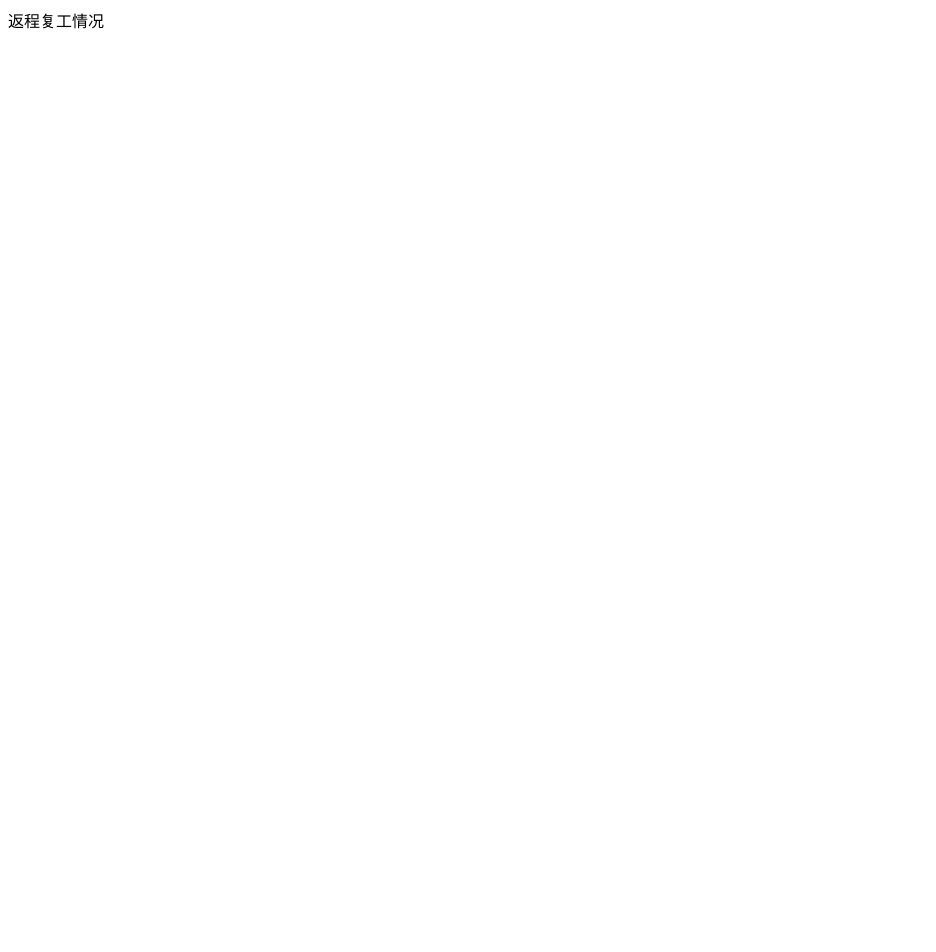
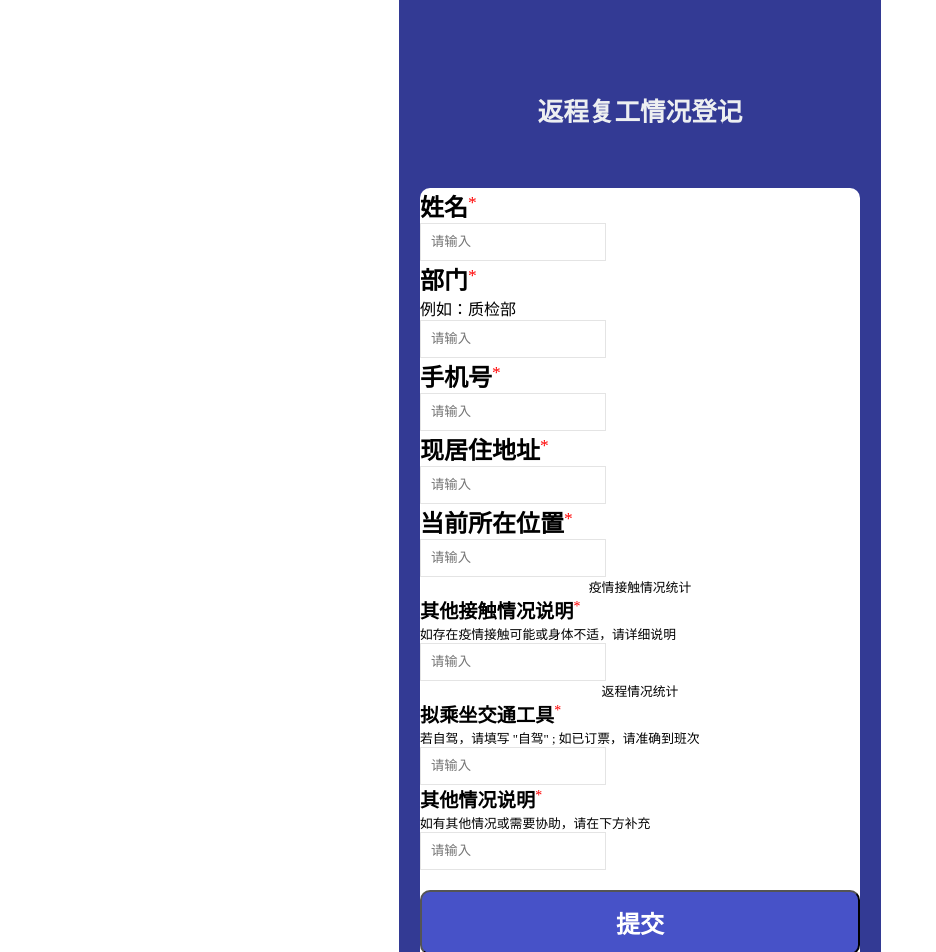
Before and after one commit to tenshinotubasa/ReturingToWork, a React (Create React App) app: page / in a window 1280 px wide. Shown: the top 952 px of the page, without its empty margins (0-936 px from the left). Before the commit the page ends 800 px from the top, so only its background shows below. Built offline with nearby package versions, Linux system fonts and the light colour scheme.

Commit message:
添加相关组件

```diff
--- a/src/App.js
+++ b/src/App.js
@@ -1,10 +1,20 @@
 import React, {Component} from 'react';
+import Person from './Person'
+import TouchStat from './TouchStat'
+import BackStat from './BackStat'
+import './style.css'
 
 class App extends Component {
     render() {
         return (
-            <div>
-                返程复工情况
+            <div className="back">
+                <p className="title0">返程复工情况登记</p>
+                <div className="content">
+                    <Person />
+                    <TouchStat />
+                    <BackStat />
+                    <button className="SubmitBtn">提交</button>
+                </div>
             </div>
         )
     }
--- /dev/null
+++ b/src/BackStat.js
@@ -0,0 +1,21 @@
+import React, { Component } from 'react';
+import './style.css'
+import InfoItem from './subcomp/InfoItem'
+
+class BackStat extends Component {
+    constructor(props) {
+        super(props);
+        this.state = {  }
+    }
+    render() {
+        return (
+            <div className="title2">
+                返程情况统计
+                <InfoItem Name="拟乘坐交通工具" Tip='若自驾，请填写 "自驾" ; 如已订票，请准确到班次'/>
+                <InfoItem Name="其他情况说明" Tip="如有其他情况或需要协助，请在下方补充"/>
+            </div>
+         );
+    }
+}
+
+export default BackStat;
--- /dev/null
+++ b/src/Person.js
@@ -0,0 +1,25 @@
+import React, { Component } from 'react';
+import './style.css';
+import InfoItem from './subcomp/InfoItem'
+
+class Person extends Component {
+    constructor(props) {
+        super(props);
+        this.state = {  }
+    }
+    render() {
+        return (
+            <div >
+                <InfoItem Name="姓名" />
+                <InfoItem Name="部门" Tip="例如：质检部"/>
+                <InfoItem Name="手机号" />
+                <InfoItem Name="现居住地址" />
+                <InfoItem Name="当前所在位置" />
+            </div>
+         );
+    }
+}
+
+
+
+export default Person;
--- /dev/null
+++ b/src/TouchStat.js
@@ -0,0 +1,20 @@
+import React, { Component } from 'react';
+import './style.css'
+import InfoItem from './subcomp/InfoItem'
+
+class TouchStat extends Component {
+    constructor(props) {
+        super(props);
+        this.state = {  }
+    }
+    render() {
+        return (
+            <div className="title2">
+                <div>疫情接触情况统计</div>
+                <InfoItem Name="其他接触情况说明" Tip="如存在疫情接触可能或身体不适，请详细说明"/>
+            </div>
+         );
+    }
+}
+
+export default TouchStat;
--- /dev/null
+++ b/src/style.css
@@ -0,0 +1,89 @@
+*{
+    font-family:"Times New Roman", Times, serif;
+    margin: 0;
+    padding: 0;
+}
+
+body{
+    font-size: 100%;
+}
+
+/* 文本信息 */
+
+.title0{
+    display: block;
+    color: rgb(237,239,241);
+    font-size: 1.6em;
+    text-align: center;
+    margin: 90px auto 60px auto;
+    font-weight: bold;
+}
+
+.title1{
+    display: block;
+    color: rgb(69, 81, 200);
+    font-size: 2em;
+}
+
+.title2{
+    font-size: 0.8em;
+}
+
+.text-name{
+    text-align: left;
+    color: #000000;
+    font-size: 1.5em;
+    font-weight: bold;
+}
+
+.text-desc{
+    color: rgb(121,121,121);
+}
+
+.text-mark{
+    color:rgb(214,214,214);
+}
+
+/* 边框信息 */
+.back{
+    width:480px;
+    background-color: rgb(51,58,148);
+    border: 1px solid transparent;
+    margin: auto;
+}
+
+.content{
+    background-color: white;
+    width:440px;
+    left: 20px;
+    text-align: center;
+    border-radius: 10px;
+    /* padding: 22px 20px 20px 20px; */
+    margin: 0 20px 70px 20px;
+}
+
+.star{
+    color: red;
+    font-size: 1.3em;
+}
+
+.edit{
+    border: 1px solid rgb(228, 228, 228);
+    padding: 10px;
+}
+
+.infoItem{
+    text-align: left;
+    /* margin: 20px; */
+}
+
+.SubmitBtn{
+    height:65px;
+    color: white;
+    background-color: rgb(71, 82, 200);
+    width: 100%;
+    border-radius: 10px;
+    font-size: 1.5em;
+    font-weight: bold;
+    margin: 20px 0px 40px 0px;
+}
--- /dev/null
+++ b/src/subcomp/InfoItem.js
@@ -0,0 +1,37 @@
+import React, { Component } from 'react';
+import '../style.css'
+import InfoName from './InfoName'
+import PropTypes from 'prop-types'
+
+class InfoItem extends Component {
+
+    state = {  }
+
+    constructor(props){
+        super(props);
+    }
+
+    render() {
+        return (
+            <div className="infoItem">
+                <InfoName Name={this.props.Name}/>
+                {
+                    this.props.Tip ? <div>{this.props.Tip}</div> : null
+                }
+                <input className="edit" placeholder={this.props.Mark}></input>
+            </div>
+         );
+    }
+}
+
+InfoItem.propTypes={
+    Name:PropTypes.string.isRequired,
+    Tip:PropTypes.string,
+    Mark:PropTypes.string
+}
+
+InfoItem.defaultProps={
+    Mark:'请输入'
+}
+
+export default InfoItem;
--- /dev/null
+++ b/src/subcomp/InfoName.js
@@ -0,0 +1,21 @@
+import React, { Component } from 'react';
+import PropTypes from 'prop-types'
+import '../style.css'
+
+class InfoName extends Component {
+    state = {  }
+    render() {
+        return (
+            <div>
+                <span className="text-name">{this.props.Name}</span>
+                <span className='star'><sup>*</sup></span>
+            </div>
+         );
+    }
+}
+
+InfoName.propTypes={
+    Name:PropTypes.string
+}
+
+export default InfoName;
```
